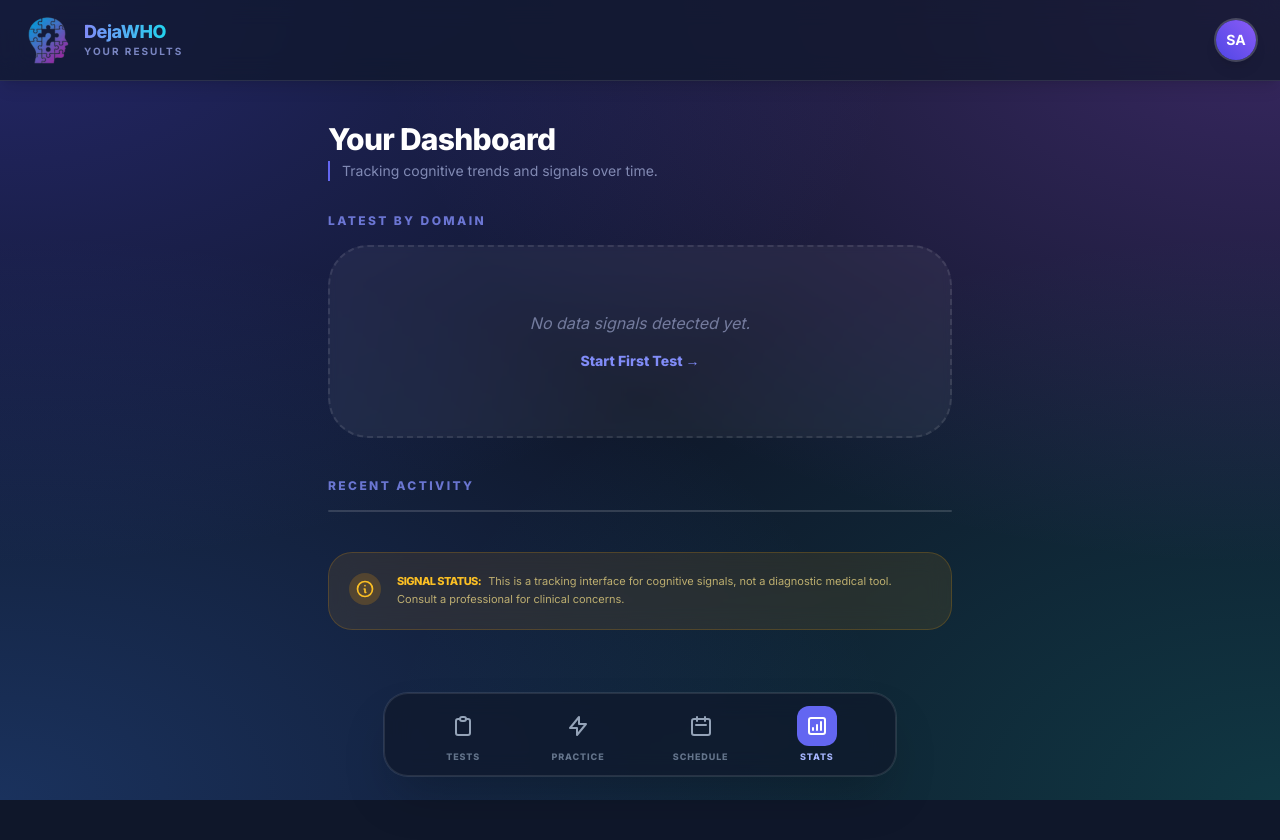
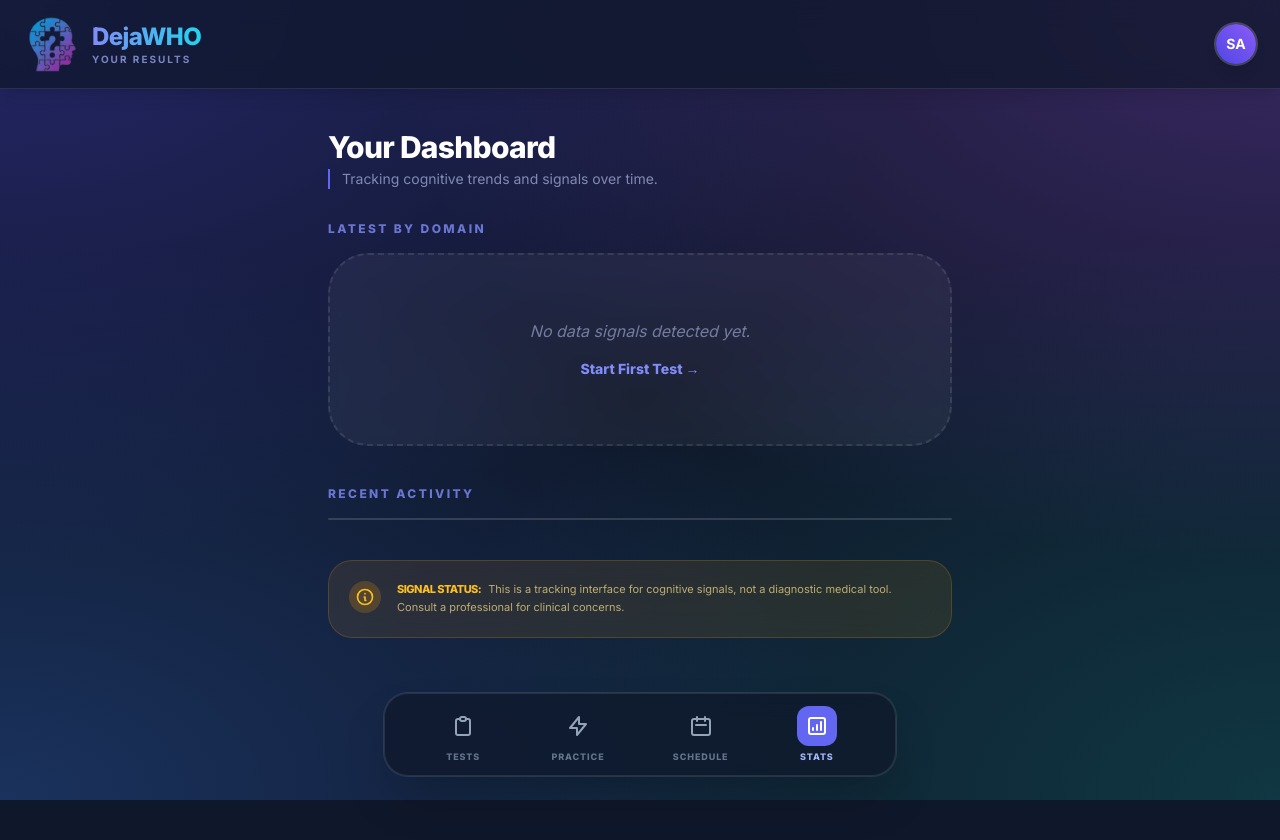
Before and after one commit to celine-propel/memory-lane, a Flask app: page /dashboard in a window 1280 px wide. Shown: the top 840 px of the page. Run offline with Flask 3, Linux system fonts and the light colour scheme; the visitor is signed in with stand-in values (Sample User, id 1); data comes from the database, SQL or seed files in the repository; data that the repository does not hold is empty; some libraries are stand-ins or nearby versions.

Commit message:
Styles edit

```diff
--- a/templates/base.html
+++ b/templates/base.html
@@ -42,9 +42,9 @@
 
     <header class="sticky top-0 z-30 glass-nav border-b px-6 py-4 flex justify-between items-center shadow-lg">
       <div class="flex items-center gap-3">
-        <img src="/static/img/favicon.png" alt="dejawho" class="w-12 h-12">
+        <img src="/static/img/favicon.png" alt="dejawho" class="w-14 h-14">
         <div>
-          <div class="text-lg font-black tracking-tight text-white leading-tight">
+          <div class="text-[24px] font-black tracking-tight text-white leading-tight">
             <a class="bg-clip-text text-transparent bg-gradient-to-r from-indigo-400 to-cyan-400" href="/">
               DejaWHO
             </a>
```
